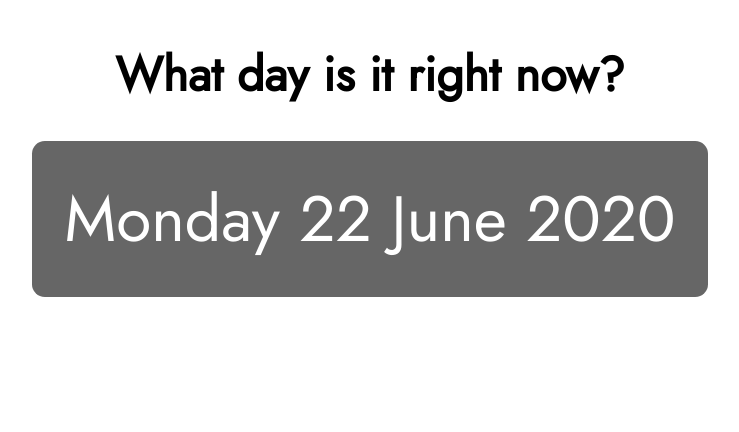
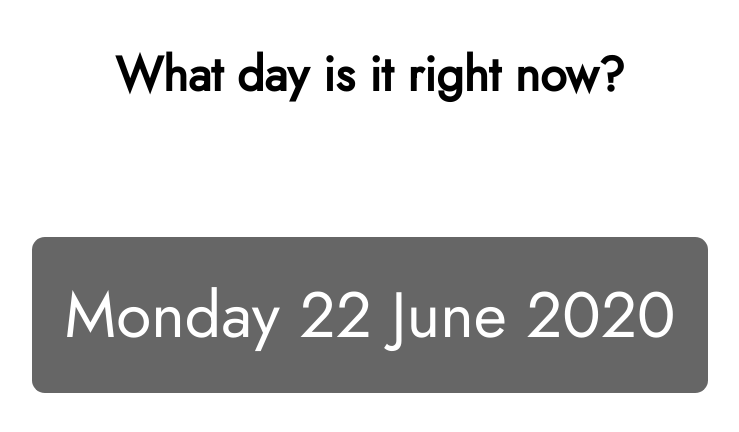
Before and after one commit to helenascholl/whatdayisitrightnow, a plain HTML site: page index.html in a window 1280 px wide. Shown: the whole page, without its empty margins (270-1009 px from the left). Drawn offline with Linux system fonts and the light colour scheme.

Commit message:
Add margin

```diff
--- a/style.css
+++ b/style.css
@@ -18,4 +18,5 @@ span {
     border-radius: 0.2em;
     padding: 0.5em;
     color: white;
+    margin-top: 1.5em;
 }
```
